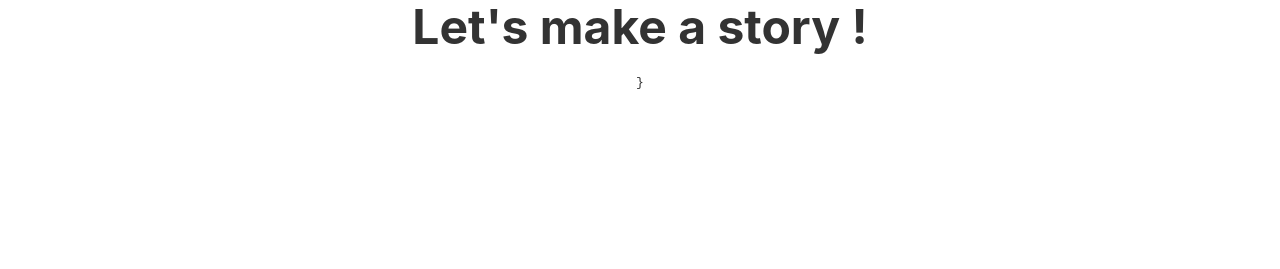
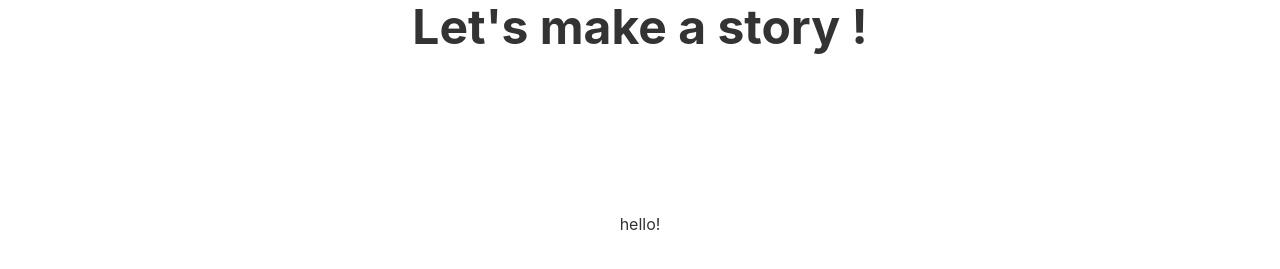
Before and after one commit to anniesu1/small-stories, a Next.js app: page / in a window 1280 px wide. Shown: the part 149-418 px from the top of the page. Built offline with nearby package versions, Linux system fonts and the light colour scheme; no server answers.

Commit message:
prevent hot re-execution of strips

```diff
--- a/components/nav.js
+++ b/components/nav.js
@@ -2,7 +2,7 @@ import React from 'react'
 import Link from 'next/link'
 
 const links = [
-  { href: 'https://github.com/anniesu1/endless-stories', label: 'GitHub' }
+  { href: 'https://github.com/anniesu1/small-stories', label: 'GitHub' }
 ].map(link => {
   link.key = `nav-link-${link.href}-${link.label}`
   return link
--- a/pages/index.js
+++ b/pages/index.js
@@ -19,7 +19,7 @@ function Home() {
           setStory(response.data.story);
         }
       });
-  });
+  }, []); // Second argument: empty array to only execute effect one time
 
   return (
   <div>
@@ -32,8 +32,11 @@ function Home() {
 
     <div className='hero'>
       <h1 className='title'>Let's make a story !</h1>
-      <p className='description'>
-        <code>{story}}</code>
+      <p className='row'>
+        {story}
+      </p>
+      <p className='row'>
+        hello!
       </p>
 
 
```
Also changed, not shown: planner/planner-script.js (+8 -0 lines).
